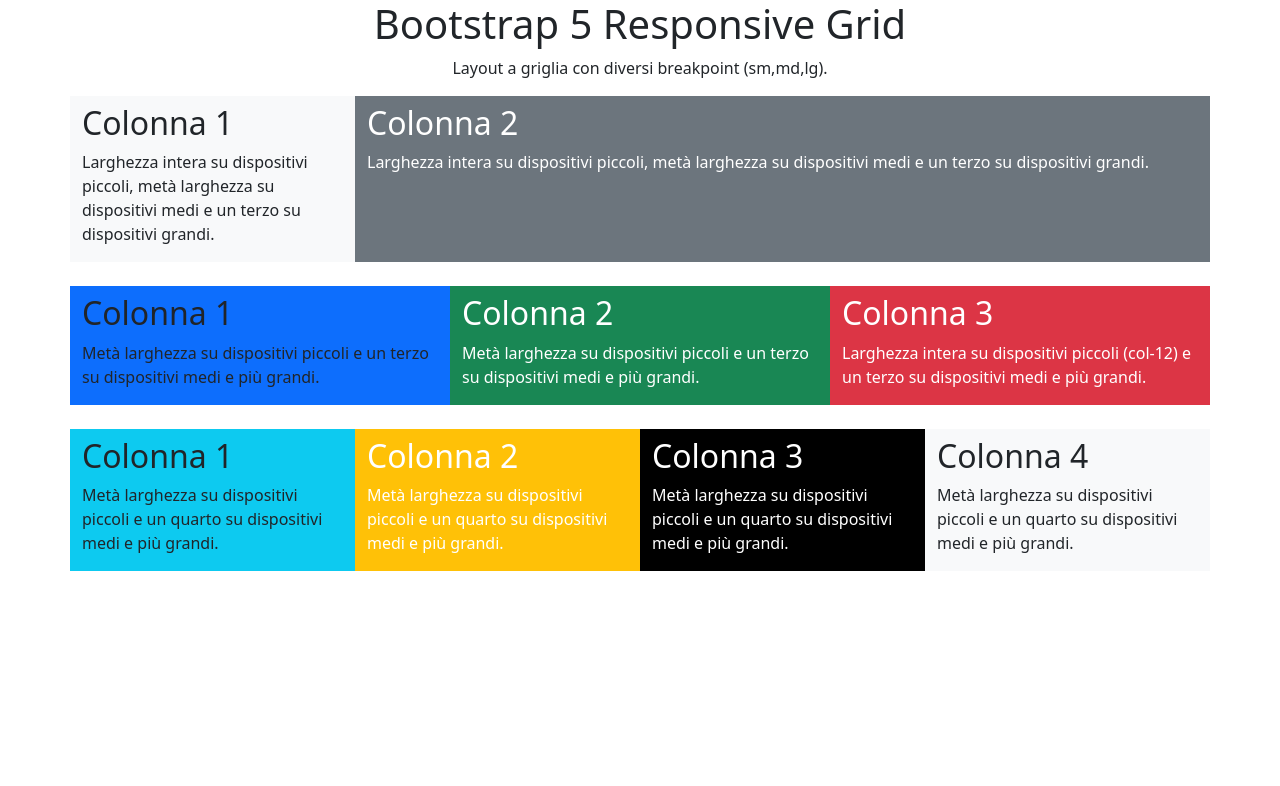
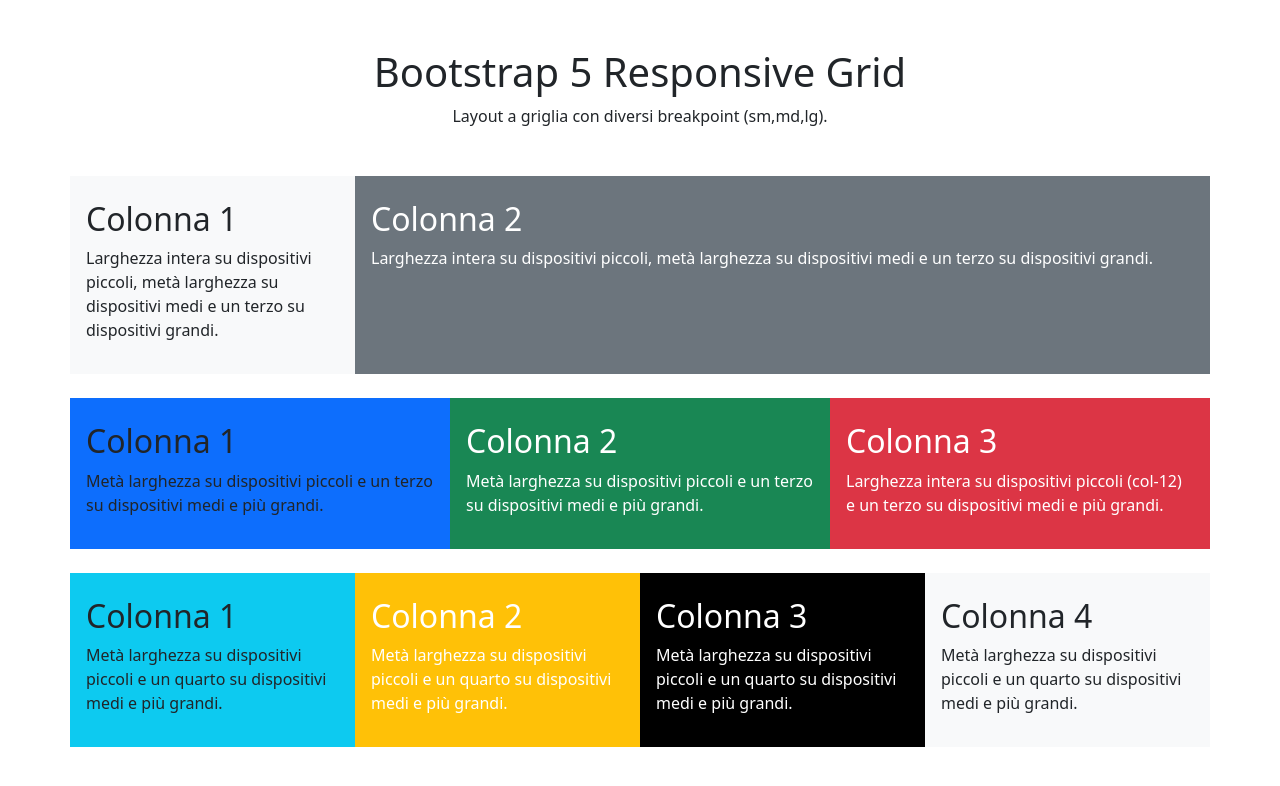
Before and after one commit to Giunta-Giovanni/htmlcss-bootstrap-layout, a plain HTML site: page index.html in a window 1280 px wide. Drawn offline with nearby package versions, Linux system fonts and the light colour scheme.

Commit message:
[fix] general margin and padding

```diff
--- a/index.html
+++ b/index.html
@@ -9,18 +9,18 @@
 </head>
 <body>
     <div class="container text-center">
-        <h1>Bootstrap 5 Responsive Grid</h1>
-        <p>Layout a griglia con diversi breakpoint (sm,md,lg).</p>
+        <h1 class="mt-5">Bootstrap 5 Responsive Grid</h1>
+        <p class="mb-5">Layout a griglia con diversi breakpoint (sm,md,lg).</p>
 
         <!-- 1st row -->
         <div class="row mb-4">
-            <div class="col-12 col-md-6 col-lg-3 bg-light text-start">
+            <div class="col-12 col-md-6 col-lg-3 p-3 bg-light text-start">
               <h2 class="mt-2"> Colonna 1</h2>
               <p>
                 Larghezza intera su dispositivi piccoli, metà larghezza su dispositivi medi e un terzo su dispositivi grandi.
               </p>
             </div>
-            <div class="col-12 col-md-6 col-lg-9 bg-secondary text-white text-start">
+            <div class="col-12 col-md-6 col-lg-9 p-3 bg-secondary text-white text-start">
                 <h2 class="mt-2"> Colonna 2</h2>
                 <p>
                   Larghezza intera su dispositivi piccoli, metà larghezza su dispositivi medi e un terzo su dispositivi grandi.
@@ -30,19 +30,19 @@
 
         <!-- 2nd row -->
         <div class="row mb-4">
-            <div class="col-6 col-md-4 col-lg-4 bg-primary text-start">
+            <div class="col-6 col-md-4 col-lg-4 p-3 bg-primary text-start">
               <h2 class="mt-2"> Colonna 1</h2>
               <p>
                 Metà larghezza su dispositivi piccoli e un terzo su dispositivi medi e più grandi.
               </p>
             </div>
-            <div class="col-6 col-md-4 col-lg-4 bg-success text-white text-start">
+            <div class="col-6 col-md-4 col-lg-4 p-3  bg-success text-white text-start">
                 <h2 class="mt-2"> Colonna 2</h2>
                 <p>
                     Metà larghezza su dispositivi piccoli e un terzo su dispositivi medi e più grandi.
                 </p>
             </div>
-            <div class="col-12 col-md-4 col-lg-4 bg-danger text-white text-start">
+            <div class="col-12 col-md-4 col-lg-4 p-3 bg-danger text-white text-start">
                 <h2 class="mt-2"> Colonna 3</h2>
                 <p>
                     Larghezza intera su dispositivi piccoli (col-12) e un terzo su dispositivi medi e più grandi.
@@ -52,25 +52,25 @@
 
         <!-- 3rd row -->
         <div class="row mb-4">
-            <div class="col-6 col-md-3 col-lg-3 bg-info text-start">
+            <div class="col-6 col-md-3 col-lg-3 p-3 bg-info text-start">
               <h2 class="mt-2"> Colonna 1</h2>
               <p>
                 Metà larghezza su dispositivi piccoli e un quarto su dispositivi medi e più grandi.
               </p>
             </div>
-            <div class="col-6 col-md-3 col-lg-3 bg-warning text-white text-start">
+            <div class="col-6 col-md-3 col-lg-3 p-3 bg-warning text-white text-start">
                 <h2 class="mt-2"> Colonna 2</h2>
                 <p>
                     Metà larghezza su dispositivi piccoli e un quarto su dispositivi medi e più grandi.
                 </p>
             </div>
-            <div class="col-6 col-md-3 col-lg-3 bg-black text-white text-start">
+            <div class="col-6 col-md-3 col-lg-3 p-3 bg-black text-white text-start">
                 <h2 class="mt-2"> Colonna 3</h2>
                 <p>
                     Metà larghezza su dispositivi piccoli e un quarto su dispositivi medi e più grandi.
                 </p>
             </div>
-            <div class="col-6 col-md-3 col-lg-3 bg-light text-start">
+            <div class="col-6 col-md-3 col-lg-3 p-3  bg-light text-start">
                 <h2 class="mt-2"> Colonna 4</h2>
                 <p>
                     Metà larghezza su dispositivi piccoli e un quarto su dispositivi medi e più grandi.
```
